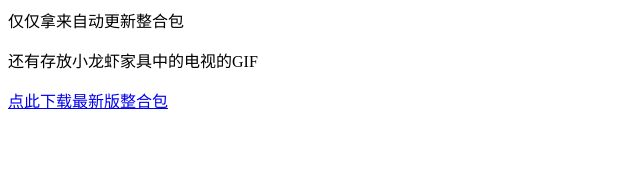
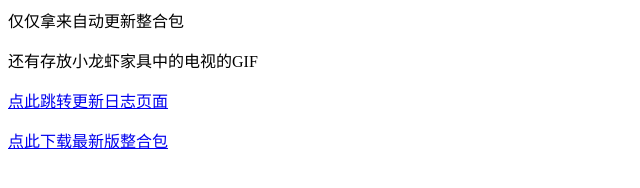
Before and after one commit to sunxiaochuan550/sunxiaochuan550.github.io, a plain HTML site: page index.html in a window 1280 px wide. Shown: the whole page, without its empty margins (0-640 px from the left). Drawn offline with Linux system fonts and the light colour scheme.

Commit message:
Add files via upload

```diff
--- a/index.html
+++ b/index.html
@@ -7,7 +7,10 @@
 <body>
     <p>仅仅拿来自动更新整合包</p>
     <p>还有存放小龙虾家具中的电视的GIF</p>
-    <a href="test.txt" download="test.txt">
+    <a href="modpack/index.html">
+        <p>点此跳转更新日志页面</p>
+    </a>
+    <a href="modpack/3.1b2整合包.zip" download="modpack/3.1b2整合包.zip">
         <p>点此下载最新版整合包</p>
     </a>
 </body>
```
